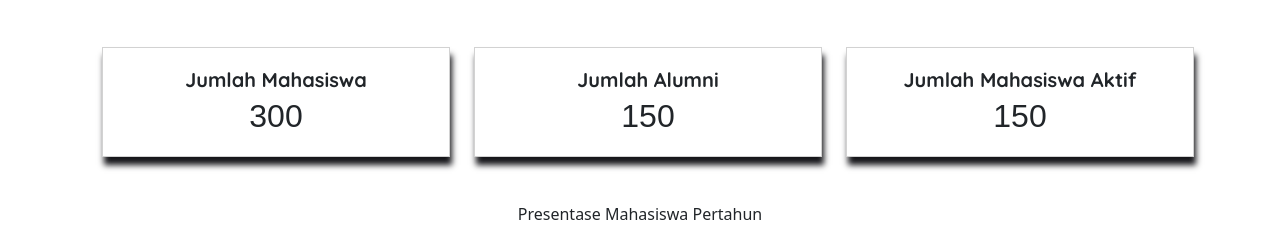
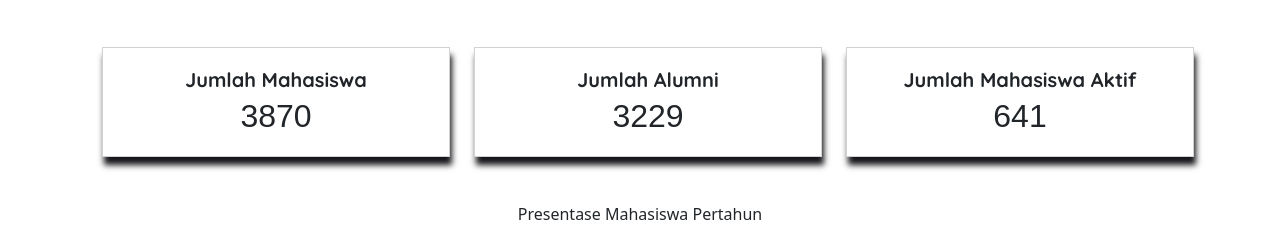
Before and after one commit to nnisafitria/GuidanceConnect, a Flask app: page /alumni_mahasiswa in a window 1280 px wide. Shown: the part 1412-1645 px from the top of the page. Run offline with Flask 3, Linux system fonts and the light colour scheme; data that the repository does not hold is empty.

Commit message:
hendra-done

```diff
--- a/templates/mahasiswa_alumni.html
+++ b/templates/mahasiswa_alumni.html
@@ -299,7 +299,7 @@ canvas {
                 <div class="card" style="width: 100%;">
                     <div class="card-body-custom">
                         <h5>Jumlah Mahasiswa</h5>
-                        <h2>300</h2>
+                        <h2>3870</h2>
                         <!-- <p class="card-text">+3%</p> -->
                     </div>
                 </div>
@@ -308,7 +308,7 @@ canvas {
                 <div class="card" style="width: 100%;">
                     <div class="card-body-custom">
                         <h5>Jumlah Alumni</h5>
-                        <h2>150</h2>
+                        <h2>3229</h2>
                         <!-- <p class="card-text">+5%</p> -->
                     </div>
                 </div>
@@ -317,7 +317,7 @@ canvas {
                 <div class="card" style="width: 100%;">
                     <div class="card-body-custom">
                         <h5>Jumlah Mahasiswa Aktif</h5>
-                        <h2>150</h2>
+                        <h2>641</h2>
                         <!-- <p class="card-text">+2%</p> -->
                     </div>
                 </div>
```
